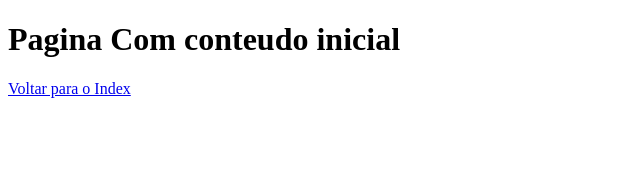
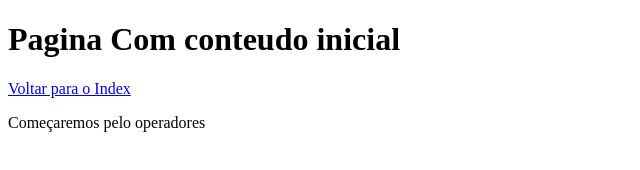
Before and after one commit to Jonas-soares-dock/aulagitvoltando, a plain HTML site: page javainicio.html in a window 1280 px wide. Shown: the whole page, without its empty margins (0-640 px from the left). Drawn offline with Linux system fonts and the light colour scheme.

Commit message:
Acrescentados a menção aos operadores

```diff
--- a/javainicio.html
+++ b/javainicio.html
@@ -12,6 +12,7 @@
 
     <h1> Pagina Com conteudo inicial</h1>
     <a href="index.html">Voltar para o Index</a>
+    <p> Começaremos pelo operadores</p>
 </body>
 
 </html>
```
